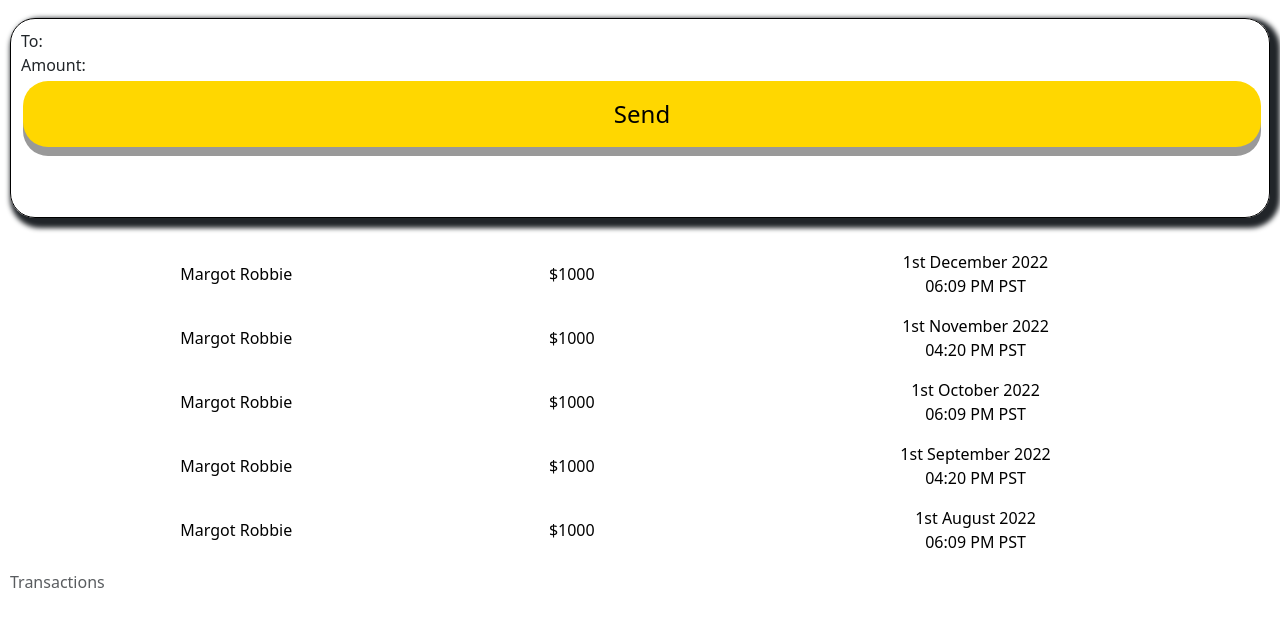
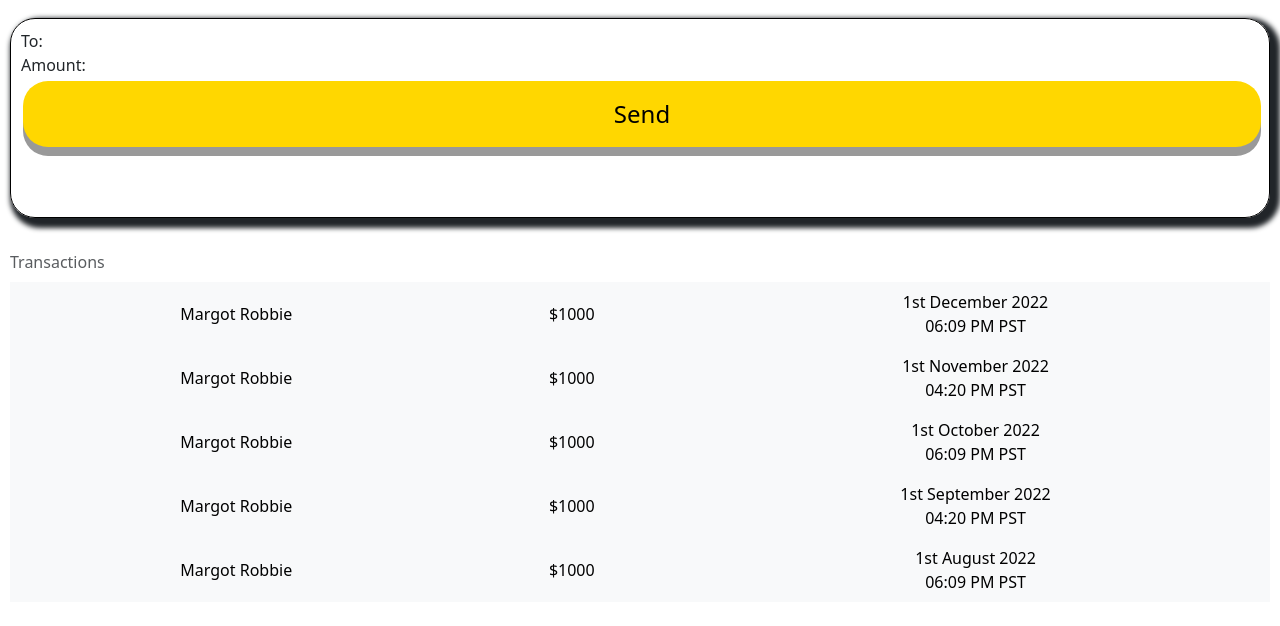
Before and after one commit to Chimera-BBI/Chimere-Remit-Prototype, a plain HTML site: page index.html in a window 1280 px wide. Shown: the part 62-688 px from the top of the page. Drawn offline with nearby package versions, Linux system fonts and the light colour scheme.

Commit message:
Update index.html

```diff
--- a/index.html
+++ b/index.html
@@ -50,7 +50,7 @@
       <button type="button" class="button">Send</button>
     </div><br>
       <div class="table-responsive">
-    <table class="table table-borderless align-middle text-center">
+    <table class="table table-borderless table-light caption-top align-middle text-center">
       <caption>Transactions</caption>
   <tbody>
     <tr>
```
